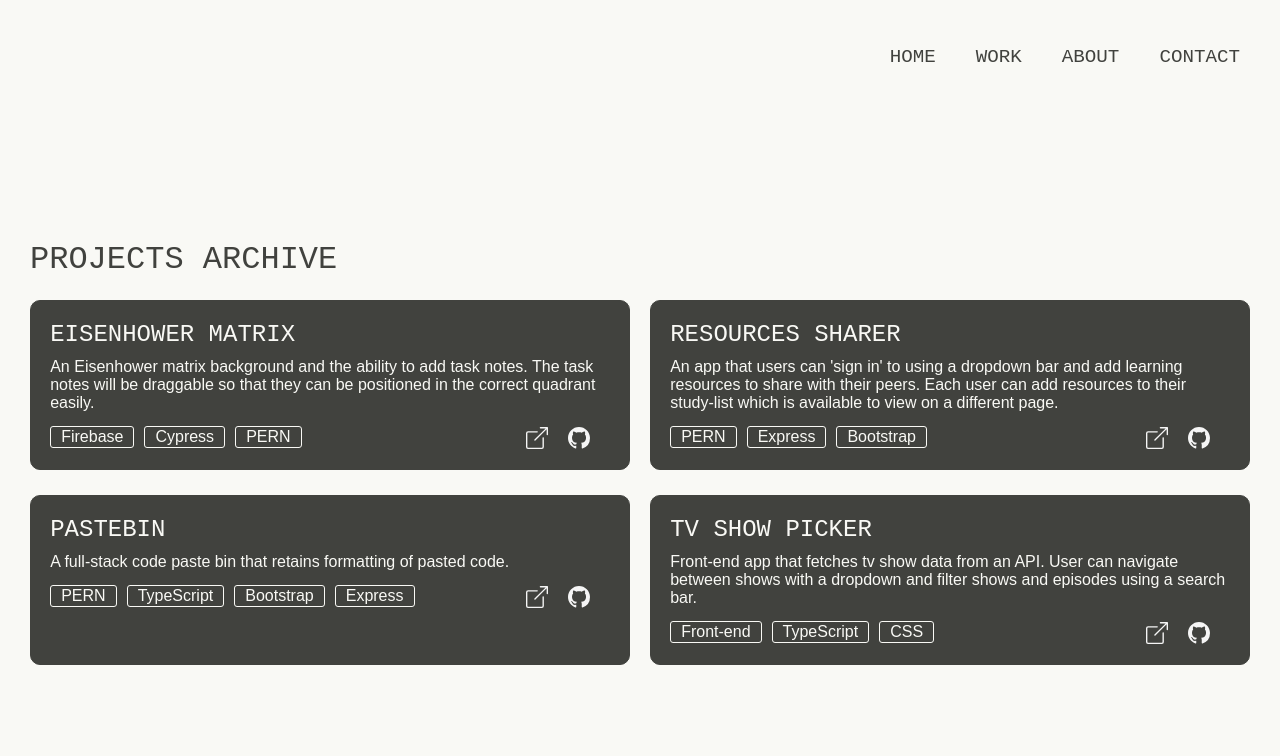
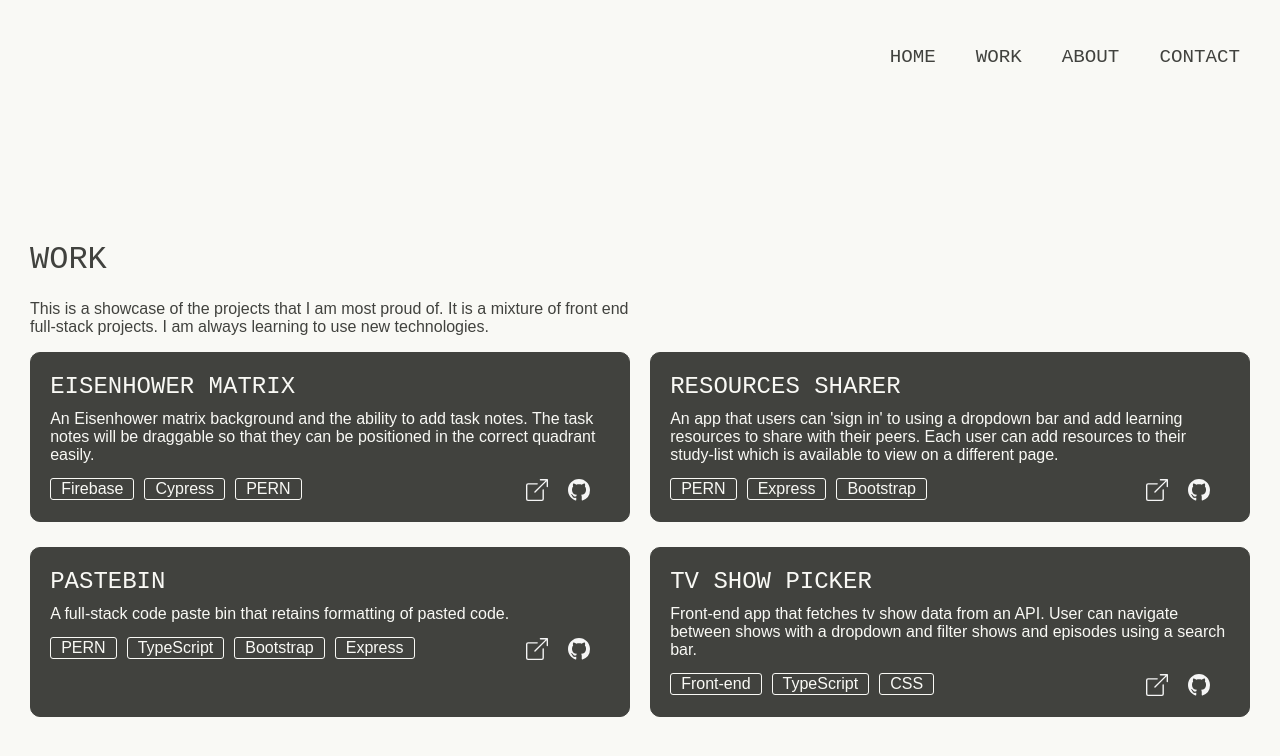
Before and after one commit to niamhbrockbank/portfolio, a React (Create React App) app: page /work in a window 1280 px wide. Shown: the top 756 px of the page. Built offline with nearby package versions, Linux system fonts and the light colour scheme.

Commit message:
Style work description and remove scroll on home

```diff
--- a/src/App.tsx
+++ b/src/App.tsx
@@ -4,7 +4,7 @@ import ProjectPage from "./components/ProjectPage/ProjectPage";
 import projectsArchive from "./projectsArchive.json";
 import { Route, Routes } from "react-router-dom";
 import Home from "./components/Home/Home";
-import Work from "./components/Work";
+import Work from "./components/Work/Work";
 import About from "./components/About";
 
 function App(): JSX.Element {
--- a/src/components/Home/Home.scss
+++ b/src/components/Home/Home.scss
@@ -3,7 +3,6 @@
     flex-direction: column;
 
     width: 65%;
-    height: 90vh;
     margin: 0;
   }
 
--- a/src/components/Home/Archive.tsx
+++ b/src/components/Work/Archive.tsx
@@ -10,7 +10,8 @@ export default function Archive({
 }: ArchiveProps): JSX.Element {
   return (
     <>
-      <h1 id="archive">Projects Archive</h1>
+      <h1 id="archive">WORK</h1>
+      <p className="description">This is a showcase of the projects that I am most proud of. It is a mixture of front end full-stack projects. I am always learning to use new technologies.</p>
       <ul id="archive_list">
         {projectsArchive.map((project) => (
           // <Link to={`/${project.id}`} key={project.id}>
--- /dev/null
+++ b/src/components/Work/Work.scss
@@ -0,0 +1,3 @@
+.description{
+    width: 50%;
+}
--- a/src/components/Work.tsx
+++ b/src/components/Work/Work.tsx
@@ -1,5 +1,6 @@
-import { Project } from "../types";
-import ProjectsSection from "./Home/ProjectsSection";
+import { Project } from "../../types";
+import ProjectsSection from "./ProjectsSection";
+import './Work.scss'
 
 interface IProps {
     projectsArchive: Project[];
```
Also changed, not shown: src/components/Work/ProjectsSection.tsx (renamed from src/components/Home/ProjectsSection.tsx).
